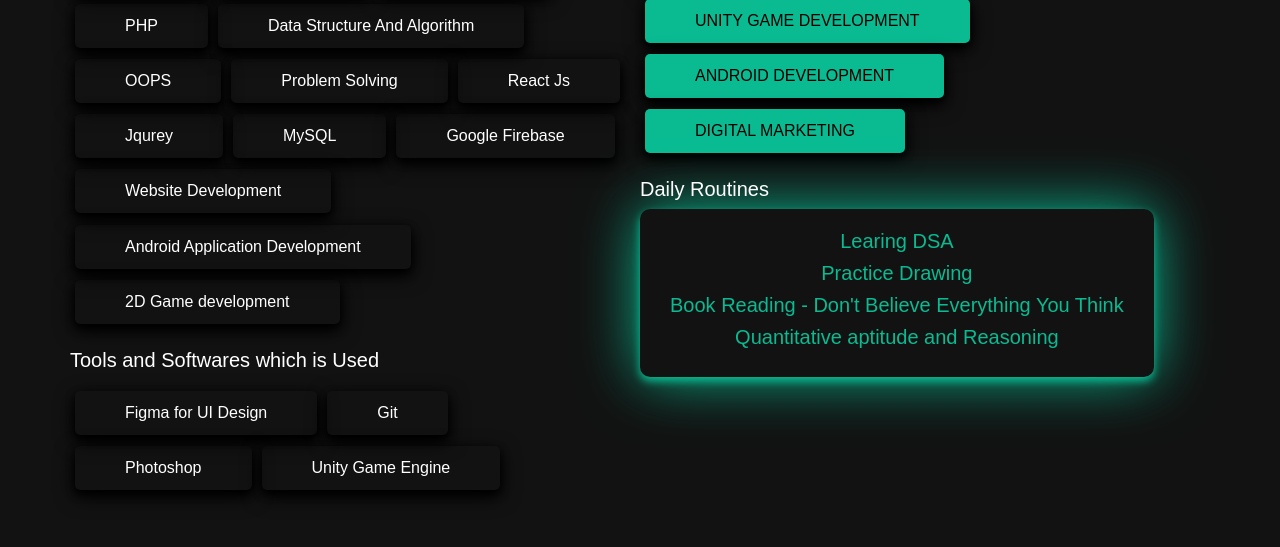
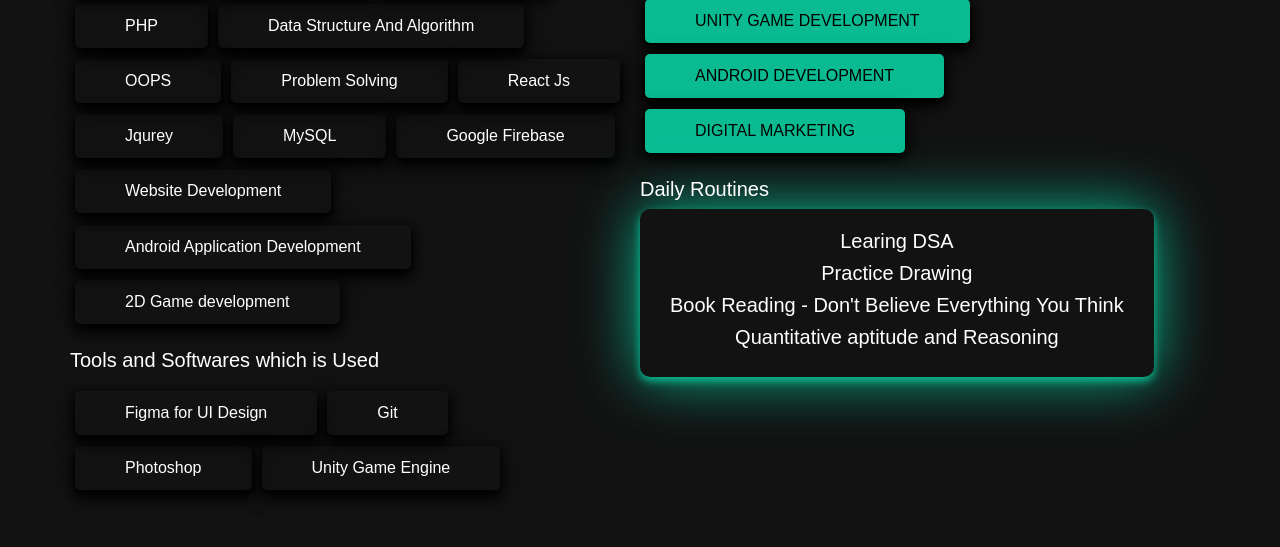
Before and after one commit to dinakar-i/dinakar-i.github.io, a PHP site: page / in a window 1280 px wide. Shown: the part 478-1025 px from the top of the page. Run offline with PHP 8.4, Linux system fonts and the light colour scheme; some libraries are stand-ins or nearby versions; some web fonts are replaced.

Commit message:
banner color text push

```diff
--- a/css/home.css
+++ b/css/home.css
@@ -112,7 +112,7 @@
     box-shadow: 0 4px 8px 0 rgb(10, 187, 146), 0px 0px 60px 0px rgb(10, 187, 146);
     padding: 20px 30px;
     border-radius: 10px;
-    color: #0abb92;
+    color: white;
     font-family: 'Monomaniac One', sans-serif;
     cursor: default;
 }
```
